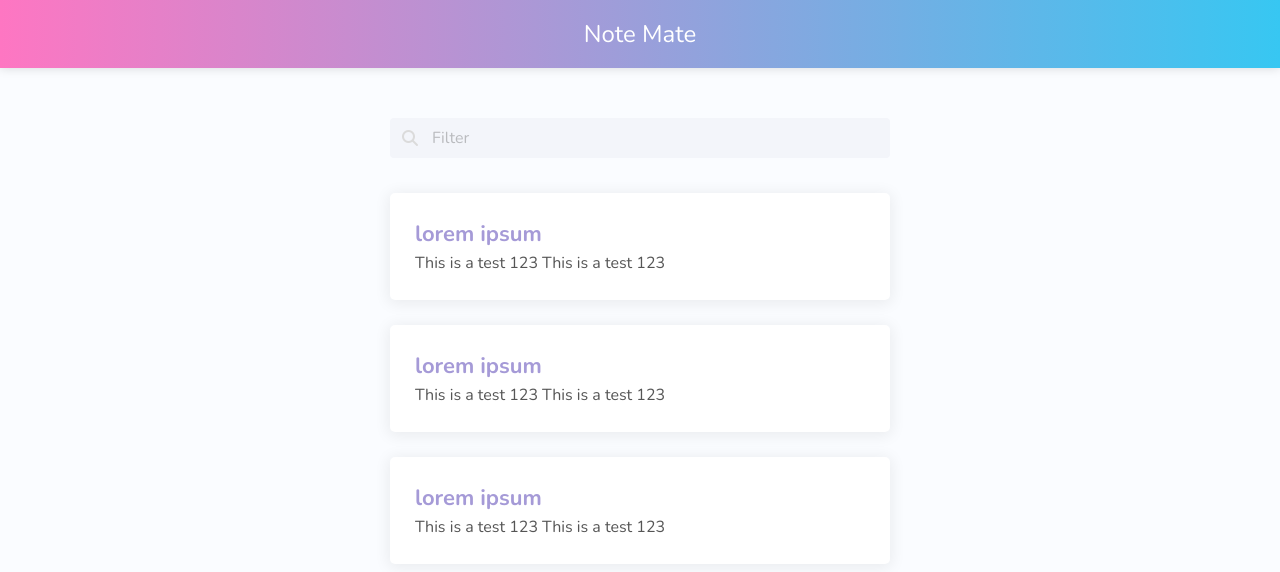
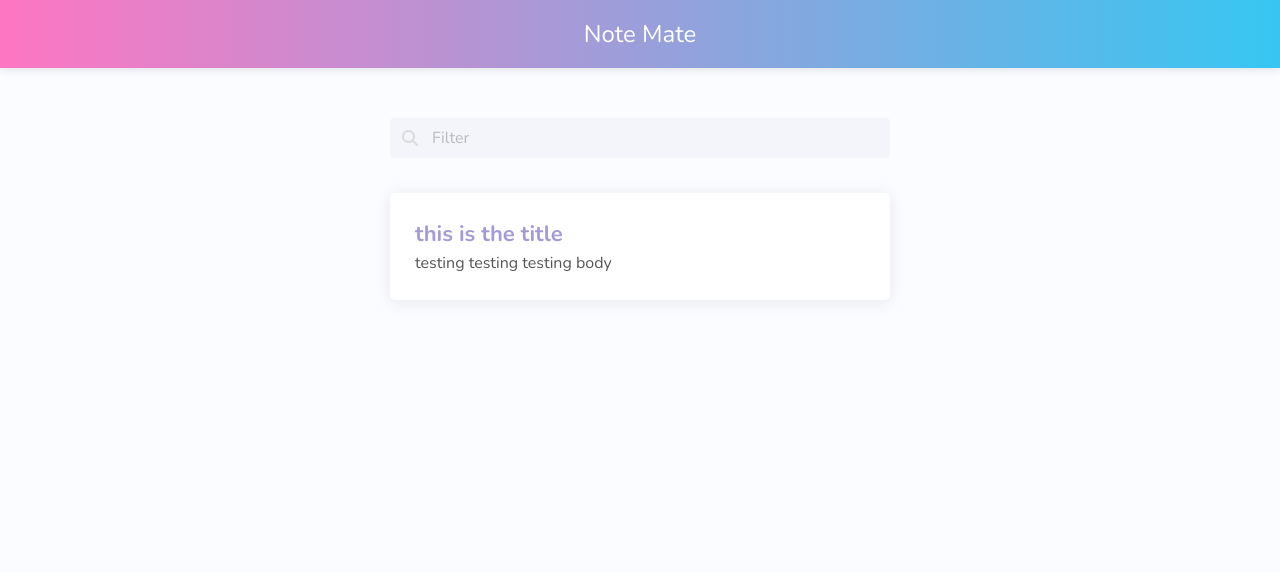
Before and after one commit to santiagoejm/angular_notes-app, an Angular app: page / in a window 1280 px wide. Shown: the top 572 px of the page. Built offline with nearby package versions, Linux system fonts and the light colour scheme.

Commit message:
passing properties to note-card component from parent

```diff
--- a/src/app/note-card/note-card.component.html
+++ b/src/app/note-card/note-card.component.html
@@ -1,9 +1,9 @@
 <div #container class="note-card-container">
   <div class="note-card-content">
-    <h1 class="note-card-title">lorem ipsum</h1>
+    <h1 class="note-card-title">{{ title }}</h1>
 
     <div #bodyText class="note-card-body">
-      <p>This is a test 123 This is a test 123</p>
+      <p>{{ body }}</p>
 
       <div #truncator class="fade-out-truncation"></div>
     </div>
--- a/src/app/note-card/note-card.component.ts
+++ b/src/app/note-card/note-card.component.ts
@@ -1,4 +1,4 @@
-import { AfterViewInit, Component, ElementRef, OnInit, Renderer2, ViewChild } from '@angular/core';
+import { AfterViewInit, Component, ElementRef, Input, OnInit, Renderer2, ViewChild } from '@angular/core';
 
 @Component({
   selector: 'app-note-card',
@@ -6,6 +6,9 @@ import { AfterViewInit, Component, ElementRef, OnInit, Renderer2, ViewChild } fr
   styleUrls: ['./note-card.component.scss']
 })
 export class NoteCardComponent implements OnInit, AfterViewInit {
+  @Input() title!: string;
+  @Input() body!: string;
+
   @ViewChild('truncator') truncator!: ElementRef<HTMLElement>
   @ViewChild('bodyText') bodyText!: ElementRef<HTMLElement>
 
--- a/src/app/pages/notes-list/notes-list.component.html
+++ b/src/app/pages/notes-list/notes-list.component.html
@@ -11,8 +11,9 @@
   </div>
 
   <div class="notes-list">
-    <app-note-card></app-note-card>
-    <app-note-card></app-note-card>
-    <app-note-card></app-note-card>
+    <app-note-card
+      [title]="'this is the title'"
+      [body]="'testing testing testing body'"
+    ></app-note-card>
   </div>
 </div>
```
